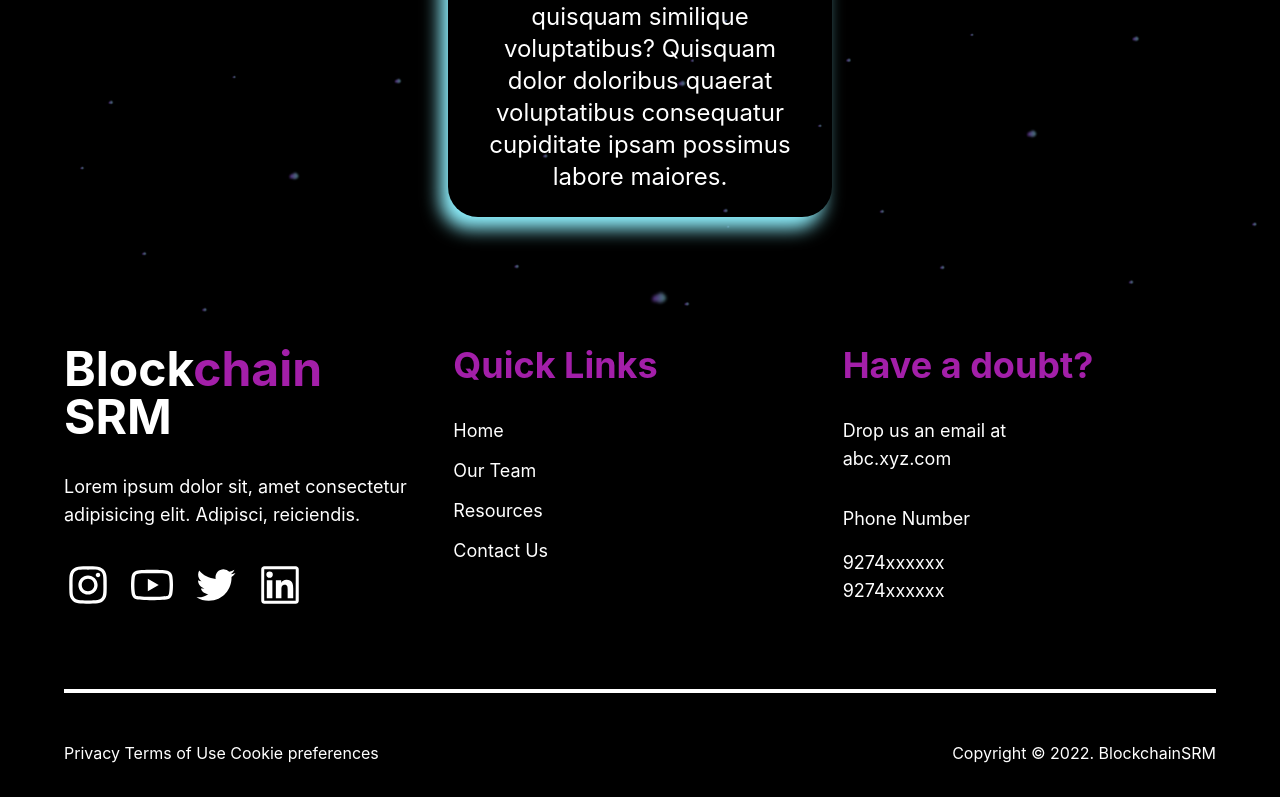
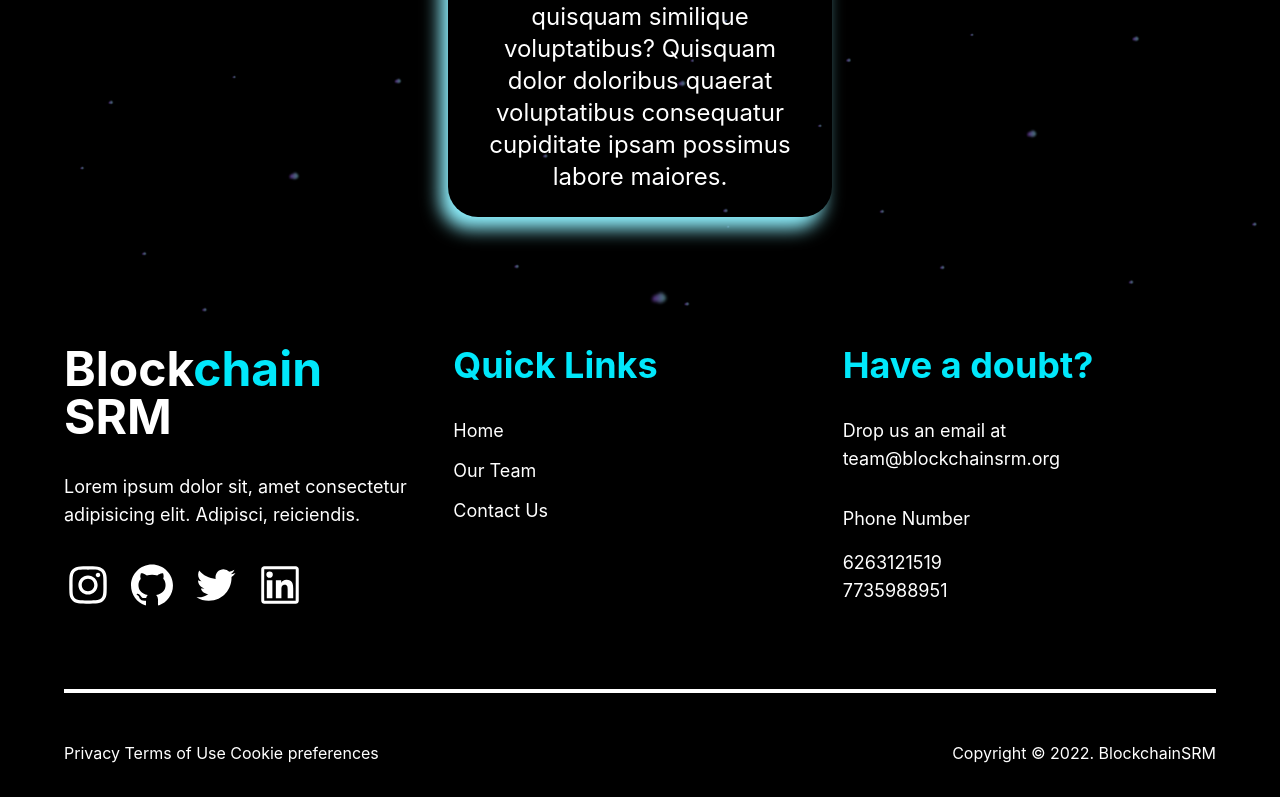
Before and after one commit to sreyom31/blockchainsrm-org, a Next.js app: page / in a window 1280 px wide. Shown: the part 2087-2884 px from the top of the page. Built offline with nearby package versions, Linux system fonts and the light colour scheme.

Commit message:
footer updated

```diff
--- a/components/shared/Footer.tsx
+++ b/components/shared/Footer.tsx
@@ -2,9 +2,9 @@ import React from 'react';
 import Link from 'next/link';
 import {
   AiOutlineInstagram,
-  AiOutlineYoutube,
   AiOutlineTwitter,
   AiOutlineLinkedin,
+  AiOutlineGithub,
 } from 'react-icons/ai';
 
 const Footer = () => {
@@ -13,44 +13,52 @@ const Footer = () => {
       <div className="grid grid-cols-1 md:grid-cols-3 gap-4 bg-black p-4 md:px-16 md:py-8">
         <section id="about">
           <h1 className="mb-8">
-            Block<span className="text-purple-accent">chain</span> <br /> SRM
+            Block<span className="text-secondary">chain</span> <br /> SRM
           </h1>
           <p className="max-w-sm">
             Lorem ipsum dolor sit, amet consectetur adipisicing elit. Adipisci,
             reiciendis.
           </p>
           <span className="flex my-8 gap-4">
-            <AiOutlineInstagram size={48} />
-            <AiOutlineYoutube size={48} />
-            <AiOutlineTwitter size={48} />
-            <AiOutlineLinkedin size={48} />
+            <Link href="https://www.instagram.com/blockchainsrm/">
+              <AiOutlineInstagram size={48} />
+            </Link>
+            <Link href="https://github.com/orgs/Blockchain-Club-SRM/">
+              <AiOutlineGithub size={48} />
+            </Link>
+            <Link href="https://mobile.twitter.com/BlockchainSRM">
+              <AiOutlineTwitter size={48} />
+            </Link>
+            <Link href="https://www.linkedin.com/company/blockchain-club-srm">
+              <AiOutlineLinkedin size={48} />
+            </Link>
           </span>
         </section>
         <section id="quick-links">
-          <h2 className="text-purple-accent mb-8">Quick Links</h2>
+          <h2 className="text-secondary mb-8">Quick Links</h2>
           <ul className="flex flex-col gap-3">
             <Link href="/">
               <p className="cursor-pointer">Home</p>
             </Link>
-            <Link href="/">
+            <Link href="/team">
               <p className="cursor-pointer">Our Team</p>
             </Link>
-            <Link href="/">
+            {/* <Link href="/">
               <p className="cursor-pointer">Resources</p>
-            </Link>
-            <Link href="/">
+            </Link> */}
+            <Link href="/contact">
               <p className="cursor-pointer">Contact Us</p>
             </Link>
           </ul>
         </section>
         <section id="doubt">
-          <h2 className="text-purple-accent mb-8">Have a doubt?</h2>
+          <h2 className="text-secondary mb-8">Have a doubt?</h2>
           <p className="mb-8">
-            Drop us an email at <br /> abc.xyz.com
+            Drop us an email at <br /> team@blockchainsrm.org
           </p>
           <p className="mb-4">Phone Number</p>
-          <p>9274xxxxxx</p>
-          <p>9274xxxxxx</p>
+          <p>6263121519</p>
+          <p>7735988951</p>
         </section>
         <div className="md:col-span-3 border-2 w-full border-white my-8"></div>
         <span className="col-start-1">
--- a/pages/contact.tsx
+++ b/pages/contact.tsx
@@ -23,7 +23,7 @@ const Contact = () => {
         setName('');
         setEmail('');
         setMessage('');
-        toast.success('message submitted', {
+        toast.success('', {
           position: 'top-center',
           autoClose: 5000,
           hideProgressBar: false,
--- a/tailwind.config.js
+++ b/tailwind.config.js
@@ -14,8 +14,8 @@ module.exports = {
         bgcontact: 'url("/images/bgcontact.png")',
       },
       colors: {
-        primary: '#b562d3',
-        secondary: '#01e8fb',
+        'primary': '#b562d3',
+        'secondary': '#01e8fb',
         'purple-accent': '#A31FA9',
       },
     },
```
